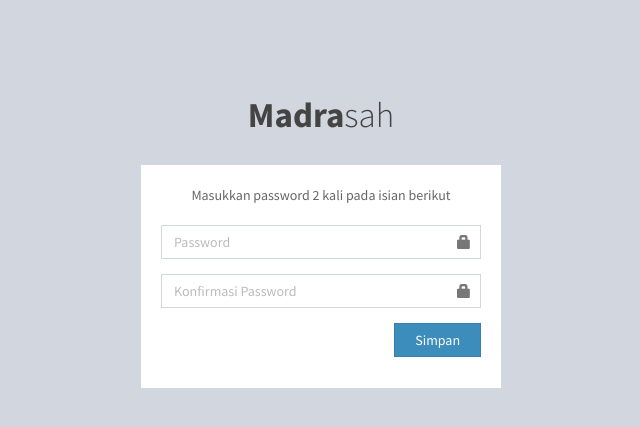
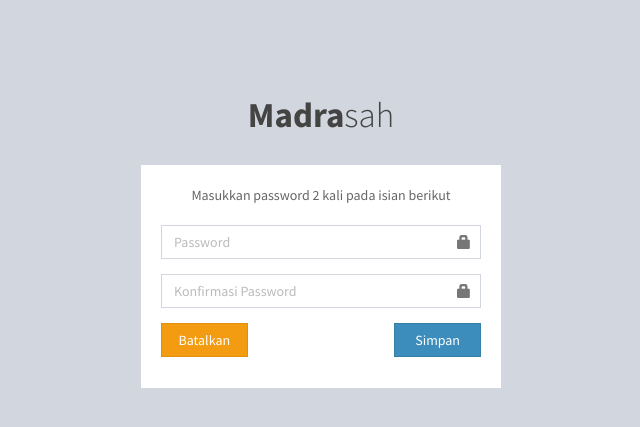
Before and after one commit to pujie/madrasah2template, a CodeIgniter app: page /database/index.php/users/changepassword in a window 1280 px wide. Shown: the top 427 px of the page, without its empty margins (319-959 px from the left). Run offline with CodeIgniter, Linux system fonts and the light colour scheme; some libraries are stand-ins or nearby versions.

Commit message:
update changepassword view

```diff
--- a/application/views/commons/changepassword.php
+++ b/application/views/commons/changepassword.php
@@ -37,14 +37,17 @@
             <span class="glyphicon glyphicon-lock form-control-feedback"></span>
           </div>
           <div class="row">
-            <div class="col-xs-8">
+            <div class="col-xs-4">
+              <button type="submit" name="cancelchangepassword" class="btn btn-warning btn-block btn-flat">Batalkan</button>
+            </div><!-- /.col -->
+            <div class="col-xs-4">
               <div class="checkbox icheck">
                 <label>
                 </label>
               </div>
             </div><!-- /.col -->
             <div class="col-xs-4">
-              <button type="submit" class="btn btn-primary btn-block btn-flat">Simpan</button>
+              <button type="submit" name="savepassword" class="btn btn-primary btn-block btn-flat">Simpan</button>
             </div><!-- /.col -->
           </div>
         </form>
```
